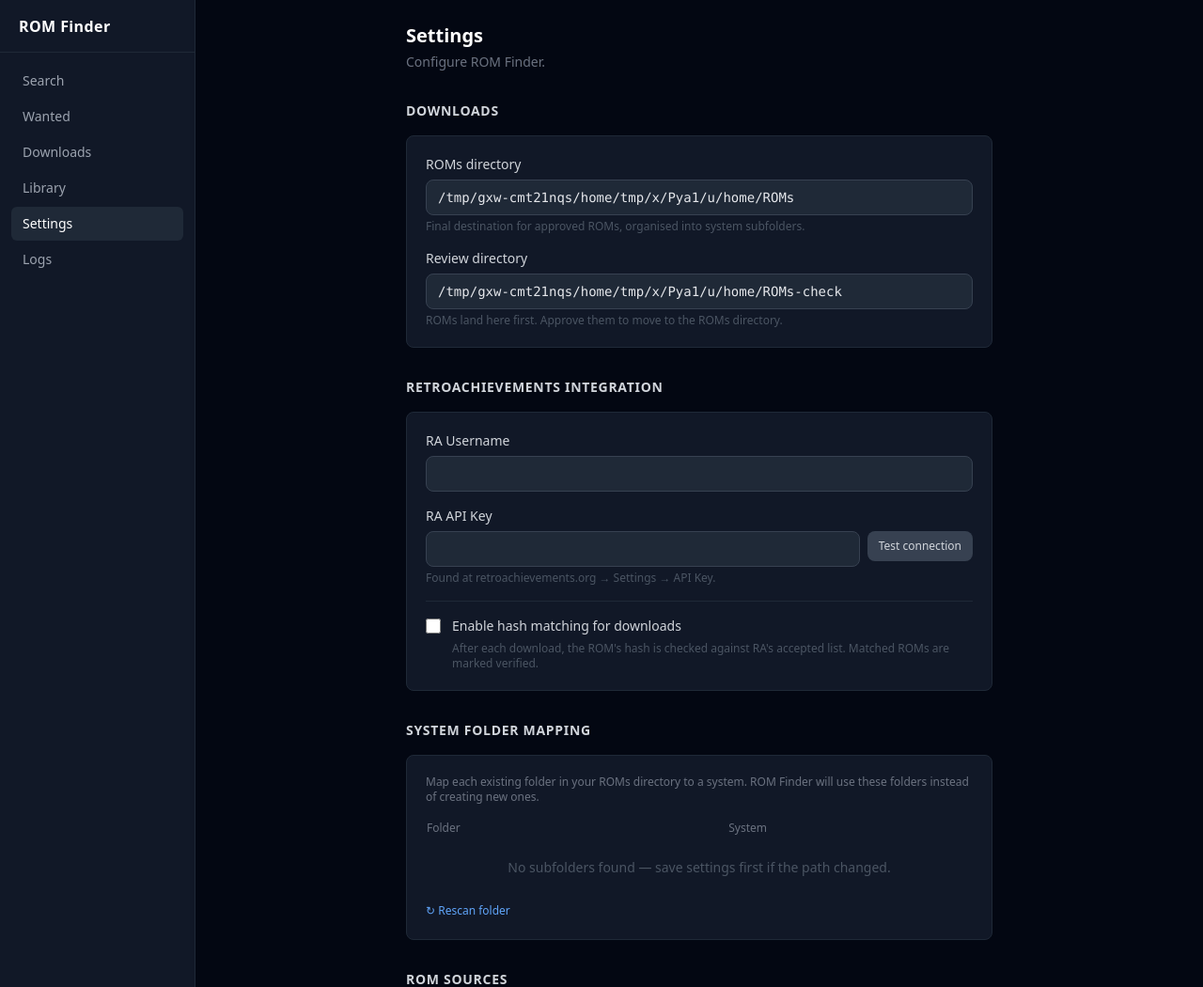
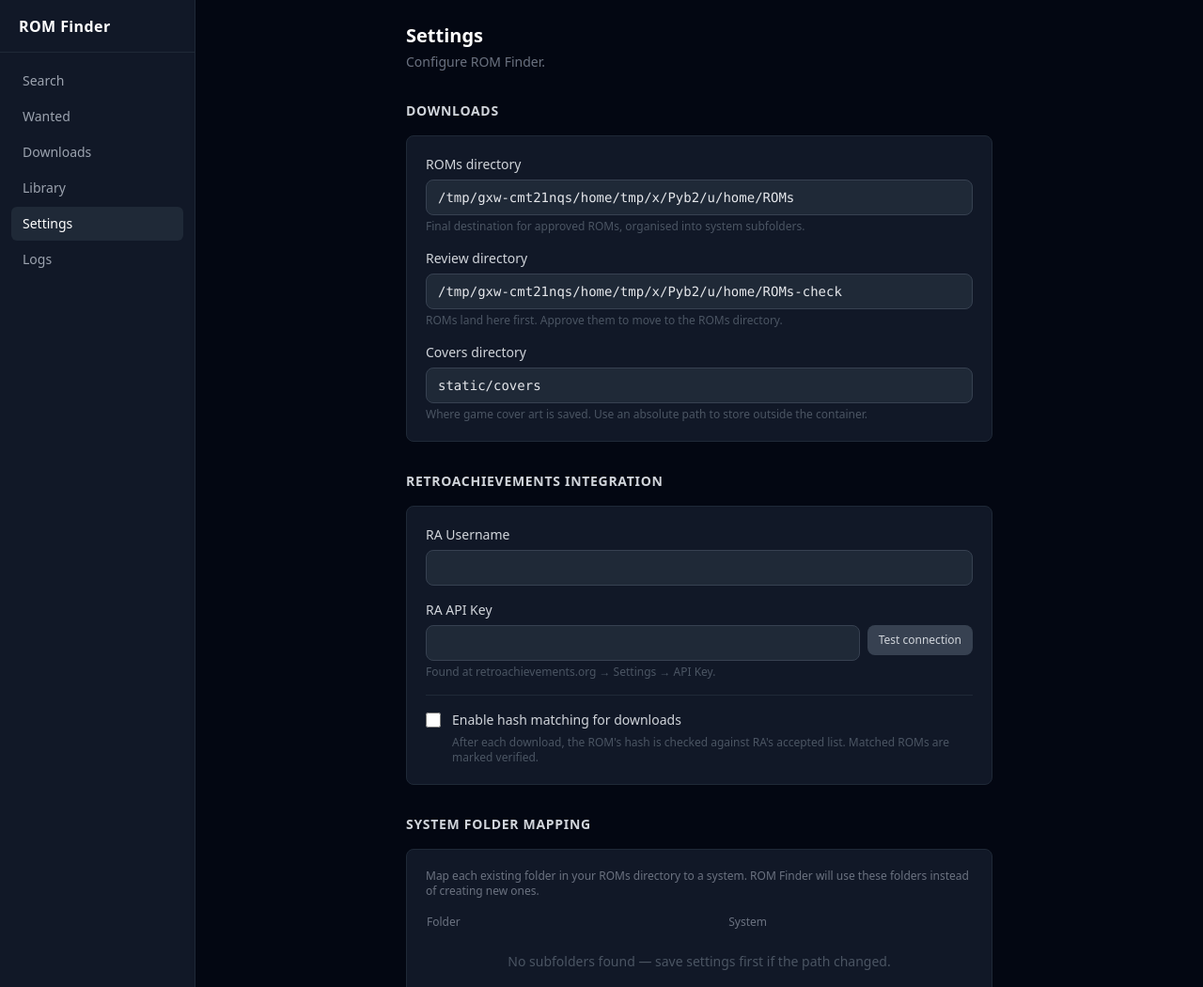
Before and after one commit to ConnorBS/rom-finder, a FastAPI app: page /settings in a window 1280 px wide. Shown: the top 1050 px of the page at 94% size. Run offline with FastAPI, Linux system fonts and the light colour scheme; some libraries are stand-ins or nearby versions.

Commit message:
Add configurable covers_dir setting
- covers_dir app setting (default: static/covers, overridable via
  COVERS_DIR env var) controls where cover art is written and read from
- GET /covers/{filename} endpoint serves covers from whatever path is
  configured, so covers work from any directory on the host
- _fetch_cover reads covers_dir from DB at runtime instead of hardcoding
  static/covers; creates the directory if it does not exist
- wanted_card.html switches from /static/covers/ to /covers/ so
  existing and new cover images both resolve correctly
- Settings page: Covers directory field added under Downloads section
- Startup and save_settings both mkdir the configured path immediately

Co-Authored-By: Claude Sonnet 4.6 <noreply@anthropic.com>

```diff
--- a/app/main.py
+++ b/app/main.py
@@ -39,6 +39,7 @@ def _run_migrations() -> None:
 DEFAULT_SETTINGS = {
     "download_dir": os.environ.get("DOWNLOAD_DIR", str(Path.home() / "ROMs")),
     "check_dir": os.environ.get("CHECK_DIR", str(Path.home() / "ROMs-check")),
+    "covers_dir": os.environ.get("COVERS_DIR", "static/covers"),
     "folder_map": "{}",
     "ra_enabled": "false",
     "ra_username": "",
@@ -57,13 +58,16 @@ DEFAULT_SETTINGS = {
 async def lifespan(app: FastAPI):
     SQLModel.metadata.create_all(engine)
     _run_migrations()
-    Path("static/covers").mkdir(parents=True, exist_ok=True)
     # Seed default settings if not already present
     with Session(engine) as session:
         for key, value in DEFAULT_SETTINGS.items():
             if not session.get(AppSetting, key):
                 session.add(AppSetting(key=key, value=value))
         session.commit()
+        # Ensure the configured covers directory exists
+        covers_setting = session.get(AppSetting, "covers_dir")
+        covers_path = covers_setting.value if covers_setting else "static/covers"
+        Path(covers_path).mkdir(parents=True, exist_ok=True)
     from app.services import logger as applog
     applog.info("system", "ROM Finder started")
     yield
--- a/app/routers/settings_router.py
+++ b/app/routers/settings_router.py
@@ -48,6 +48,7 @@ async def settings_page(request: Request, session: Session = Depends(get_session
     current = {
         "download_dir": download_dir,
         "check_dir": get_setting(session, "check_dir", str(Path.home() / "ROMs-check")),
+        "covers_dir": get_setting(session, "covers_dir", "static/covers"),
         "ra_enabled": get_setting(session, "ra_enabled", "false"),
         "ra_username": get_setting(session, "ra_username"),
         "ra_api_key": get_setting(session, "ra_api_key"),
@@ -78,11 +79,16 @@ async def save_settings(
     session: Session = Depends(get_session),
     download_dir: str = Form(...),
     check_dir: str = Form(...),
+    covers_dir: str = Form(default="static/covers"),
     ra_username: str = Form(default=""),
     ra_api_key: str = Form(default=""),
 ):
     set_setting(session, "download_dir", download_dir)
     set_setting(session, "check_dir", check_dir)
+    set_setting(session, "covers_dir", covers_dir)
+    # Ensure the new covers directory exists immediately
+    from pathlib import Path as _Path
+    _Path(covers_dir).mkdir(parents=True, exist_ok=True)
     set_setting(session, "ra_username", ra_username)
     set_setting(session, "ra_api_key", ra_api_key)
 
@@ -121,6 +127,7 @@ async def save_settings(
     applog.log_settings("Settings saved", {
         "download_dir": download_dir,
         "check_dir": check_dir,
+        "covers_dir": covers_dir,
         "ra_enabled": ra_enabled,
         "ra_username": ra_username,
         "enabled_sources": enabled_srcs,
--- a/app/routers/wanted.py
+++ b/app/routers/wanted.py
@@ -244,9 +244,10 @@ async def wanted_source_results(
 # ---------------------------------------------------------------------------
 
 async def _fetch_cover(wanted_id: int, ra_game_id: int, username: str, api_key: str) -> None:
-    """Download cover art from RA media CDN and cache it locally."""
+    """Download cover art from RA media CDN and save to the configured covers_dir."""
     from app.db.database import engine
     from sqlmodel import Session as SyncSession
+    from app.db.models import AppSetting
 
     try:
         ra = RAClient(username, api_key)
@@ -256,14 +257,18 @@ async def _fetch_cover(wanted_id: int, ra_game_id: int, username: str, api_key:
             return
 
         cover_url = f"{RA_MEDIA_BASE}{icon}"
-        cover_dir = Path("static/covers")
-        cover_dir.mkdir(parents=True, exist_ok=True)
-        cover_path = cover_dir / f"{ra_game_id}.png"
+
+        with SyncSession(engine) as s:
+            setting = s.get(AppSetting, "covers_dir")
+            covers_dir = Path(setting.value if setting else "static/covers")
+
+        covers_dir.mkdir(parents=True, exist_ok=True)
+        cover_file = covers_dir / f"{ra_game_id}.png"
 
         async with httpx.AsyncClient(follow_redirects=True, timeout=15) as client:
             resp = await client.get(cover_url)
             if resp.status_code == 200:
-                cover_path.write_bytes(resp.content)
+                cover_file.write_bytes(resp.content)
             else:
                 return
     except Exception:
--- a/app/templates/partials/wanted_card.html
+++ b/app/templates/partials/wanted_card.html
@@ -4,7 +4,7 @@
     <div class="relative bg-gray-800 aspect-[3/4] overflow-hidden">
         {% if game.cover_path %}
         <img
-            src="/static/{{ game.cover_path }}"
+            src="/covers/{{ game.cover_path.split('/')[-1] }}"
             alt="{{ game.game_title }}"
             class="w-full h-full object-cover"
         >
--- a/app/templates/settings.html
+++ b/app/templates/settings.html
@@ -38,6 +38,18 @@
                         placeholder="/rom-check"
                     >
                     <p class="text-gray-600 text-xs mt-1">ROMs land here first. Approve them to move to the ROMs directory.</p>
+                </div>
+                <div>
+                    <label class="block text-sm text-gray-300 mb-1.5" for="covers_dir">Covers directory</label>
+                    <input
+                        type="text"
+                        id="covers_dir"
+                        name="covers_dir"
+                        value="{{ settings.covers_dir }}"
+                        class="w-full bg-gray-800 border border-gray-700 text-gray-200 rounded-lg px-3 py-2 text-sm focus:outline-none focus:border-blue-500 font-mono"
+                        placeholder="/mnt/ssd_cache/appdata/rom-finder/covers"
+                    >
+                    <p class="text-gray-600 text-xs mt-1">Where game cover art is saved. Use an absolute path to store outside the container.</p>
                 </div>
             </div>
         </section>
```
Also changed, not shown: app/routers/games.py (+13 -2 lines).
